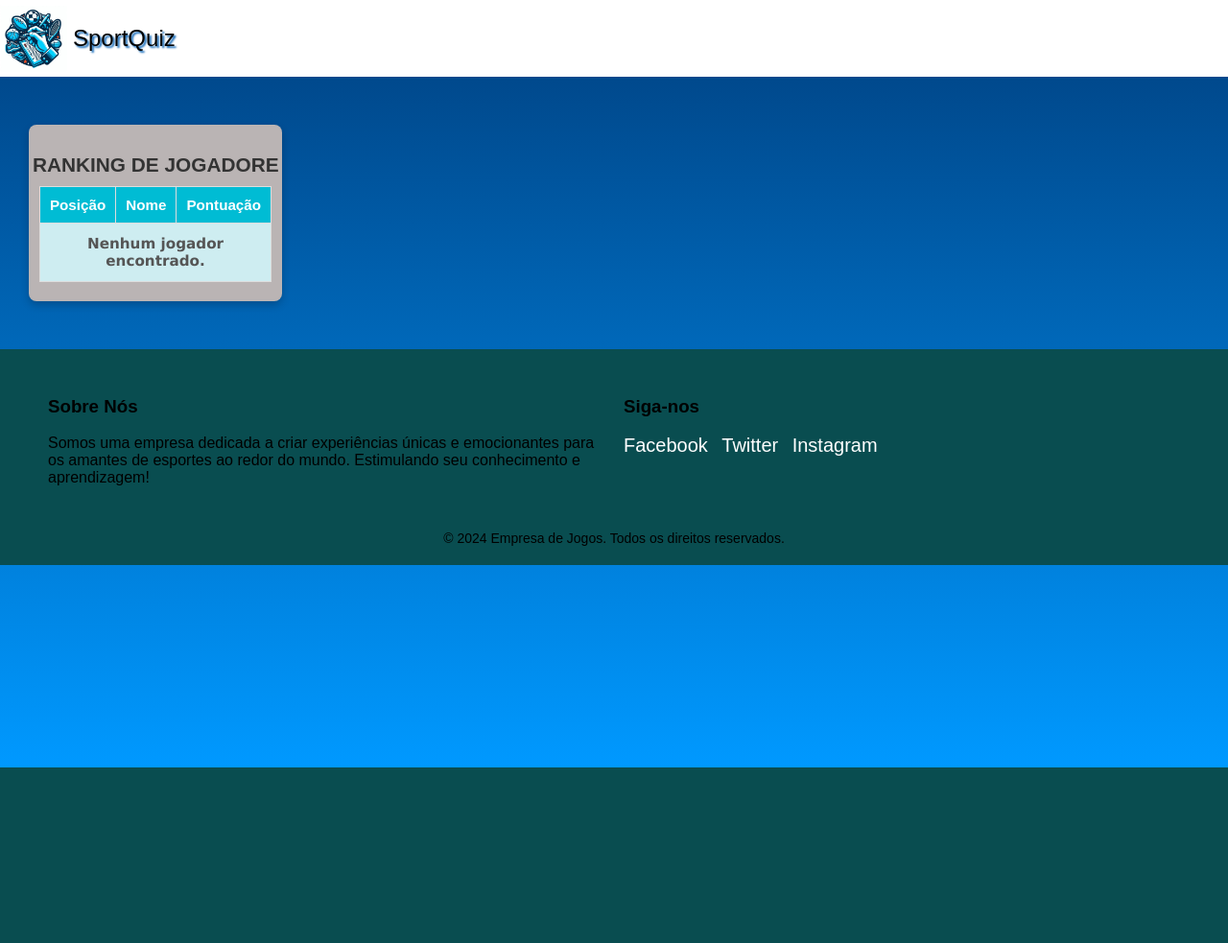
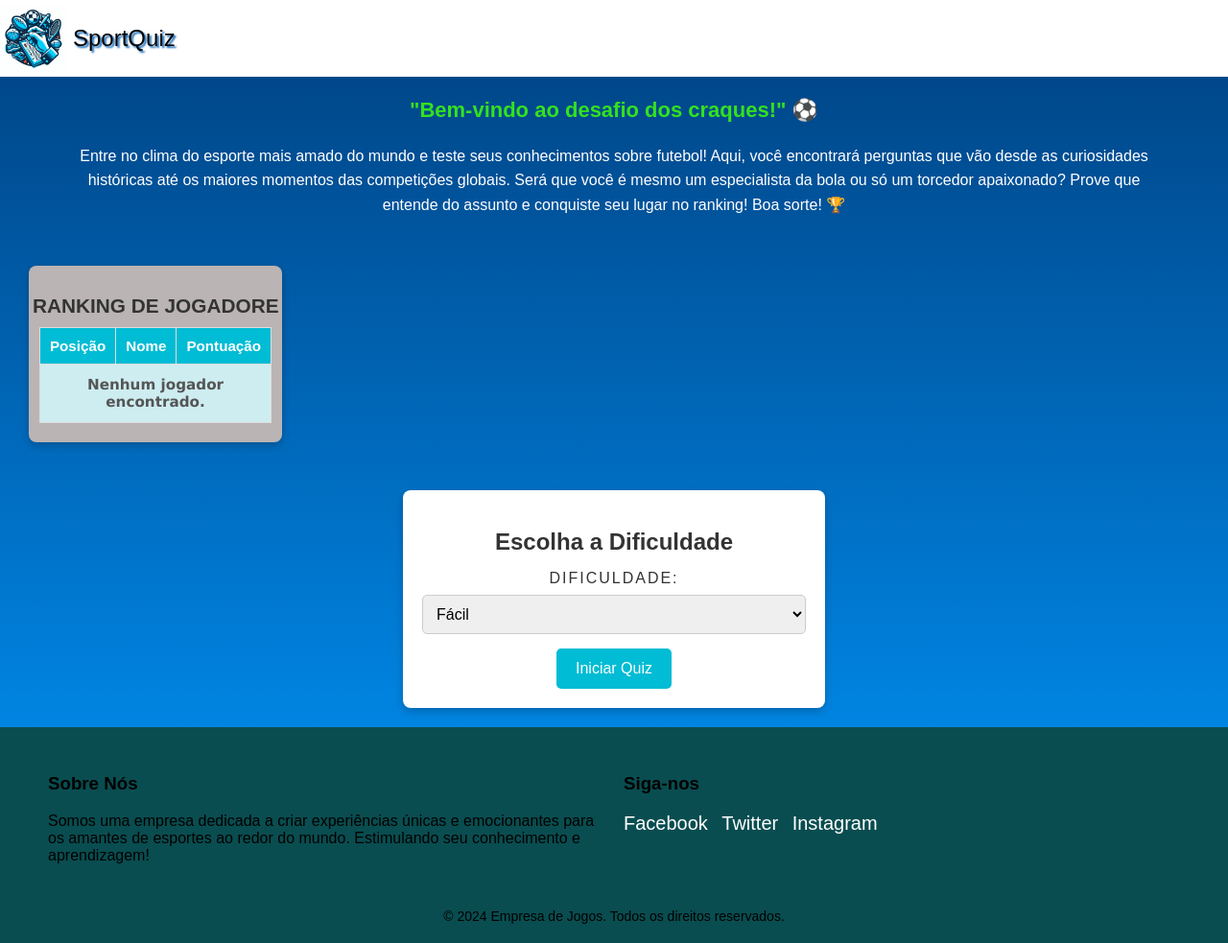
Before and after one commit to MiguelCosta07/TCC_SportQuiz, a PHP site: page /fut.php in a window 1280 px wide. Shown: the whole page at 96% size. Before the commit the page ends 800 px from the top, so only its background shows below. Run offline with PHP 8.4, Linux system fonts and the light colour scheme; data that the repository does not hold is empty.

Commit message:
escolher dificuldade com erro e mal feito

```diff
--- a/estilo.css
+++ b/estilo.css
@@ -9,7 +9,7 @@
 
 .bodysport{
     background: linear-gradient(180deg, #004080, #0099ff);
-    height: 100vh;
+    height: auto;
     font-family: Arial;
     padding: 0;
     margin: 0;
@@ -333,3 +333,72 @@ footer {
     background-color: #ceedf1;
     font-weight: bold;
 }
+.textofut {
+    text-align: center;
+    display: flex;
+    flex-direction: column;
+    justify-content: center;
+    align-items: center;
+}
+
+.textofut h3 {
+    color: #33e11f;
+    font-size: 22px;
+    text-align: center;
+}
+
+.textofut p {
+    text-align: center;
+    font-size: 16px;
+    color: #ffffff;
+    max-width: 90%;
+    margin: 0 auto;
+    line-height: 1.6;
+}
+
+.form-container {
+    background-color: #fff;
+    padding: 20px;
+    border-radius: 8px;
+    box-shadow: 0 4px 8px rgba(0, 0, 0, 0.2);
+    max-width: 400px;
+    margin: 20px auto;
+    text-align: center;
+}
+
+.form-container h2 {
+    font-size: 1.5rem;
+    color: #333;
+    margin-bottom: 15px;
+}
+
+.form-container label {
+    font-size: 1rem;
+    color: #333;
+    margin-bottom: 8px;
+    display: block;
+}
+
+.form-container select {
+    width: 100%;
+    padding: 10px;
+    margin-bottom: 15px;
+    font-size: 1rem;
+    border-radius: 5px;
+    border: 1px solid #ccc;
+}
+
+.form-container .iniciar-quiz {
+    background-color: #00bcd4;
+    color: white;
+    padding: 12px 20px;
+    font-size: 1rem;
+    border: none;
+    border-radius: 5px;
+    cursor: pointer;
+    transition: background-color 0.3s ease;
+}
+
+.form-container .iniciar-quiz:hover {
+    background-color: #0097a7;
+}
--- a/fut.php
+++ b/fut.php
@@ -29,6 +29,12 @@ $usuariosOrdenados = $usuarios;
     </nav>
 </head>
 <body class="bodysport">
+    <div class="textofut">
+        <h3>"Bem-vindo ao desafio dos craques!" ⚽</h3>
+        <p>Entre no clima do esporte mais amado do mundo e teste seus conhecimentos sobre futebol! Aqui, você encontrará perguntas que vão desde as curiosidades históricas até os maiores momentos das competições globais. Será que você é mesmo um especialista da bola ou só um torcedor apaixonado? Prove que entende do assunto e conquiste seu lugar no ranking! Boa sorte! 🏆</p>
+    </div>
+
+    <div class="container">
         <div class="ranking-container">
             <h1>Ranking de Jogadores</h1>
             <table class="ranking-table">
@@ -58,6 +64,21 @@ $usuariosOrdenados = $usuarios;
                 </tbody>
             </table>
         </div>
+
+        <div class="form-container">
+            <h2>Escolha a Dificuldade</h2>
+            <form action="quiz.php" method="post">
+                <label for="dificuldade">Dificuldade:</label>
+                <select name="dificuldade" id="dificuldade">
+                    <option value="facil">Fácil</option>
+                    <option value="medio">Médio</option>
+                    <option value="dificil">Difícil</option>
+                </select>
+                <button type="submit" class="iniciar-quiz">Iniciar Quiz</button>
+            </form>
+        </div>
+    </div>
+
 </body>
 <footer>
     <div class="footer-content">
```
Lines whose indentation alone changed are shown as unchanged.
